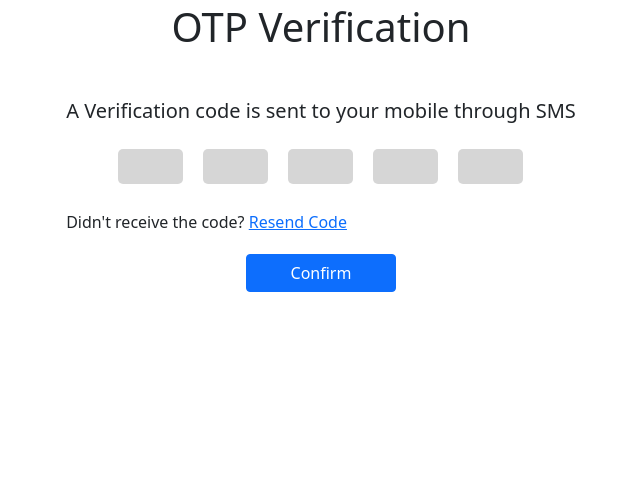
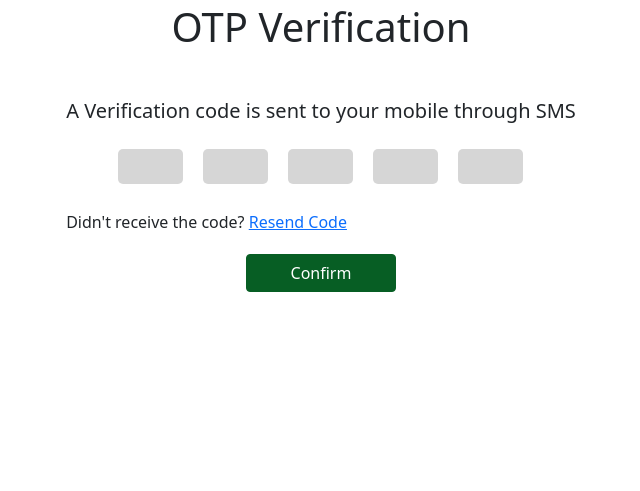
Before and after one commit to Mahdi3M/BLRM, a PHP site: page /otpform.php in a window 1280 px wide. Shown: the part 293-784 px from the top of the page, without its empty margins (319-959 px from the left). Run offline with PHP 8.4, Linux system fonts and the light colour scheme.

Commit message:
otpform button color changed

```diff
--- a/otpform.php
+++ b/otpform.php
@@ -51,7 +51,7 @@
                     Didn't receive the code? <a href="signup.php">Resend Code</a>
                 </label>
                 <div class="d-flex justify-content-center">
-                    <button type="button" class="btn btn-primary otp-btn" onclick="location.href = 'user_profile.php'">Confirm</button>
+                    <button type="button" class="btn btn-primary otp-btn greenbutton" onclick="location.href = 'user_profile.php'">Confirm</button>
                 </div>
             </div>
         </div>
```
